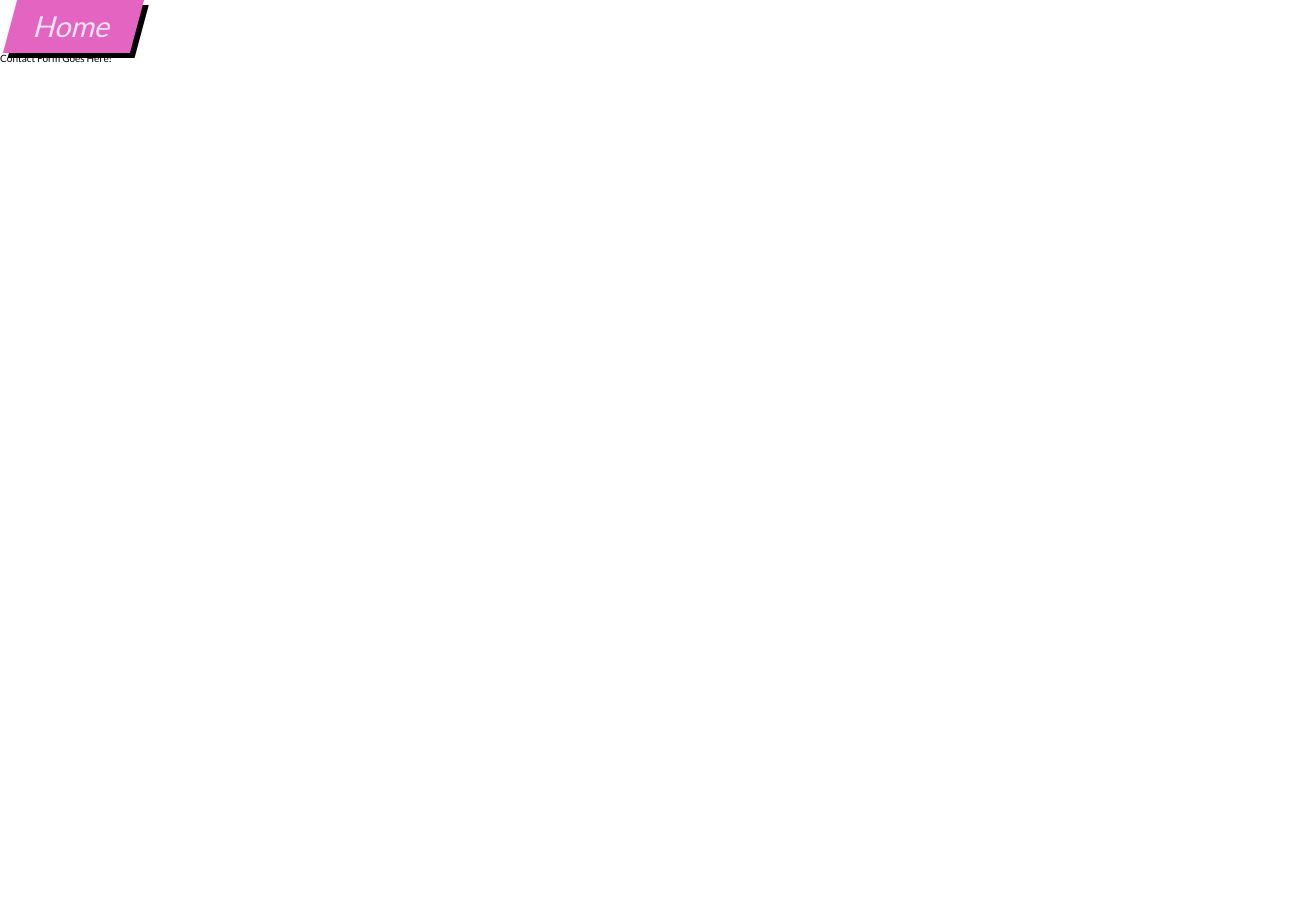
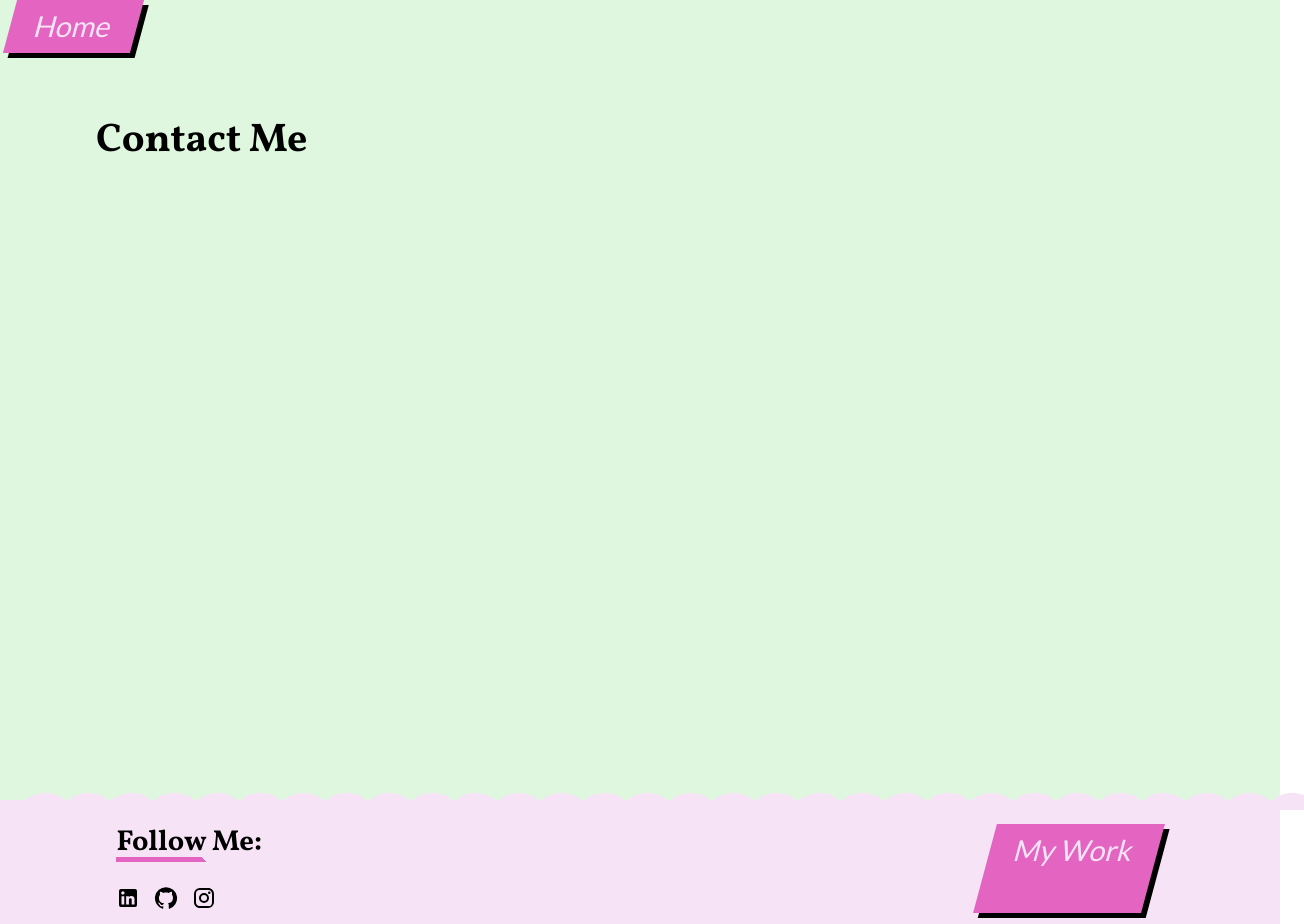
Before and after one commit to SofPan/portfolio, a React (Create React App) app: page /contact in a window 1280 px wide. Shown: the top 924 px of the page, 1304 px wide, since content can reach past the window. Before the commit the page ends 800 px from the top, so only its background shows below. Built offline with nearby package versions, Linux system fonts and the light colour scheme.

Commit message:
prepare Contact page

```diff
--- a/src/pages/Contact.jsx
+++ b/src/pages/Contact.jsx
@@ -1,10 +1,25 @@
 import { NavLink } from "react-router-dom";
+import Socials from "../components/ContactSection/Socials";
 
 const Contact = () => {
   return(
     <>
-      <NavLink to="/" className="btn btn-primary">Home</NavLink>
-      <p>Contact Form Goes Here!</p>
+      <div className="page_Work bg-alt full-height">
+        <header>
+          <NavLink to="/" className="btn btn-primary">Home</NavLink>
+        </header>
+        <main>
+          <section>
+            <h2>Contact Me</h2>
+          </section>
+        </main>
+      </div>
+      <footer className="bg-main scalloped ">
+        <div className="footer-inner flex justify-between">
+          <Socials />
+          <NavLink to="/contact" className="btn btn-primary">My Work</NavLink>
+        </div>
+      </footer>
     </>
   )
 }
```
